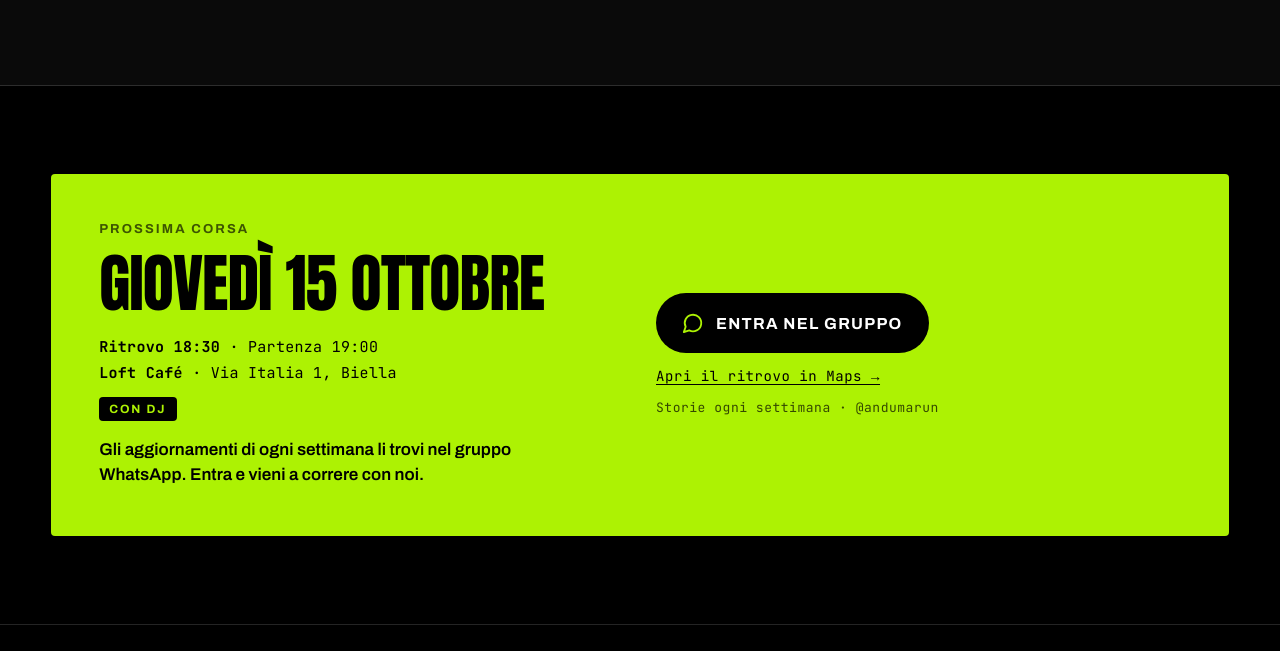
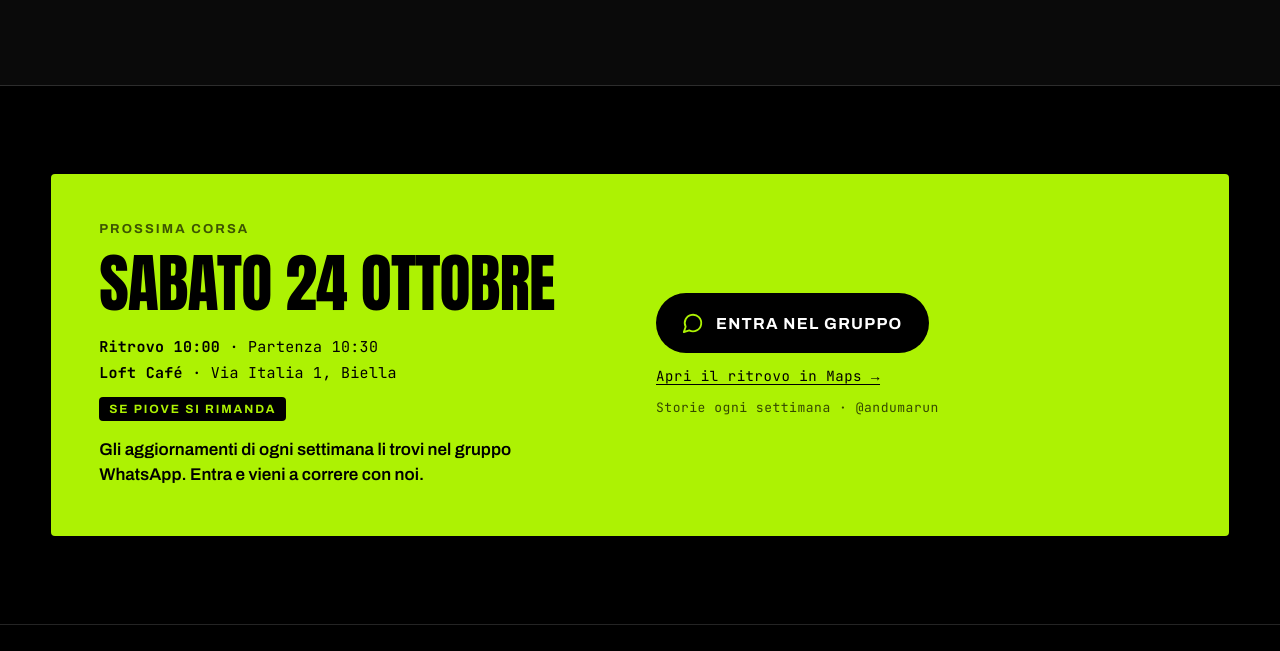
Before and after one commit to RafLov/andumarun, a plain HTML site: page index.html in a window 1280 px wide. Shown: the part 1501-2152 px from the top of the page. Drawn offline with Linux system fonts and the light colour scheme.

Commit message:
Add files via upload

```diff
--- a/index.html
+++ b/index.html
@@ -75,11 +75,11 @@ Seguici</a>
 <div style="background:#ADF203;color:#000;border-radius:4px;padding:clamp(24px,5vw,48px);display:grid;grid-template-columns:repeat(auto-fit,minmax(300px,1fr));gap:32px;align-items:center">
 <div>
 <div style="font-weight:700;font-size:13px;letter-spacing:.16em;text-transform:uppercase;color:rgba(0,0,0,.65)">Prossima corsa</div>
-<h2 style="margin:12px 0 0;font-family:'Anton',Impact,sans-serif;font-weight:400;text-transform:uppercase;font-size:clamp(40px,5vw,64px);line-height:.95;letter-spacing:-.015em">Giovedì 15 ottobre</h2>
+<h2 style="margin:12px 0 0;font-family:'Anton',Impact,sans-serif;font-weight:400;text-transform:uppercase;font-size:clamp(40px,5vw,64px);line-height:.95;letter-spacing:-.015em">Sabato 24 ottobre</h2>
 <div style="margin:18px 0 0;display:flex;flex-direction:column;gap:6px;font-family:'JetBrains Mono',monospace;font-size:15px;letter-spacing:.02em">
-<span><strong>Ritrovo 18:30</strong> · Partenza 19:00</span>
+<span><strong>Ritrovo 10:00</strong> · Partenza 10:30</span>
 <span><strong>Loft Café</strong> · Via Italia 1, Biella</span>
-<span style="align-self:flex-start;margin-top:8px;padding:5px 10px;border-radius:4px;background:#000;color:#ADF203;font-family:'Archivo',sans-serif;font-weight:700;font-size:12px;letter-spacing:.16em;text-transform:uppercase">Con DJ</span>
+<span style="align-self:flex-start;margin-top:8px;padding:5px 10px;border-radius:4px;background:#000;color:#ADF203;font-family:'Archivo',sans-serif;font-weight:700;font-size:12px;letter-spacing:.16em;text-transform:uppercase">Se piove si rimanda</span>
 </div>
 <p style="margin:16px 0 0;max-width:460px;font-size:17px;line-height:1.5;font-weight:600">Gli aggiornamenti di ogni settimana li trovi nel gruppo WhatsApp. Entra e vieni a correre con noi.</p>
 </div>
```
